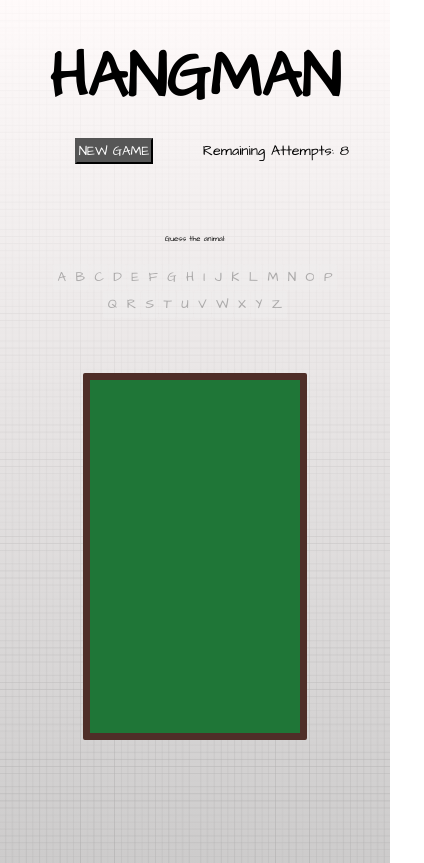
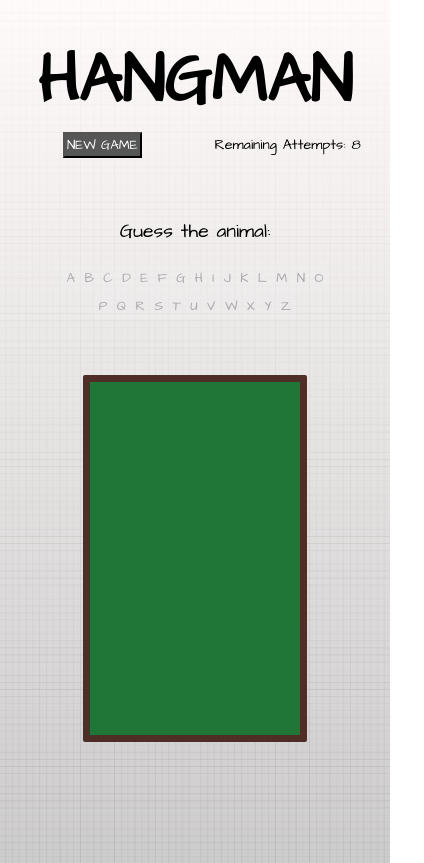
Before and after one commit to pauair/hangman-game, a React app: page / in a window 390 px wide. Shown: the top 863 px of the page, 424 px wide, since content can reach past the window. Built offline with nearby package versions, Linux system fonts and the light colour scheme.

Commit message:
style: fix responsive design, positions and font-size for GameOver and Word components

```diff
--- a/src/HangmanGame.css
+++ b/src/HangmanGame.css
@@ -21,27 +21,26 @@
 }
 
 .hangman-game__header {
-  padding: 3vh;
-  width: 100vw;
+  padding: 4vh;
   height: 5vh;
   align-self: center;
   justify-content: center;
-  font-size: 3.7vh;
+  font-size: 4vh;
   color: rgb(0, 0, 0);
   background-color: transparent;
 }
 
 .hangman-game__body {
-  padding: 1.5vw;
+  padding: 2vw;
   align-items: center;
   display: grid;
-  grid-template-columns: 1fr 1fr;
+  grid-template-columns: 2fr 1fr;
 }
 
 .div__control {
   display: grid;
-  grid-template-columns: 1fr 1fr;
-  justify-content: right;
+  width: 95%;
+  grid-template-columns: 2fr 1fr;
   align-items: center;
   background-color: transparent;
 }
@@ -52,11 +51,10 @@
 }
 
 .p__button {
-  padding: 2vw;
+  padding: 1.5vw;
 }
 
 .button__newgame {
-  margin: 1vw;
   padding: 0.5vw;
   color: white;
   background-color: rgb(86, 86, 86);
@@ -65,7 +63,7 @@
 .div__word-keyboard {
   display: block;
   align-items: center;
-  padding: 1vw;
+  padding: 3vw;
 }
 
 .div__stickman {
@@ -74,6 +72,7 @@
 }
 
 .div__end {
+  z-index: 3;
   position: absolute;
   margin-top: 25vh;
 }
@@ -98,6 +97,10 @@
       padding: 4vh;
   }
 
+  .div__control {
+    grid-template-columns: 1fr 1fr;
+  }
+
   .div__word-keyboard {
     align-items: center;
     grid-row: 1;
@@ -111,6 +114,7 @@
   }
 
   .div__end {
+    z-index: 3;
     margin-top: 20vh;
   }
 
--- a/src/HangmanGame.js
+++ b/src/HangmanGame.js
@@ -74,16 +74,16 @@ function HangmanGame() {
   return (
     <div className='hangman-game'>
       <header className='hangman-game__header'>
-        <h1 class='animate__animated animate__slideInDown'>HANGMAN</h1>
+        <h1 className='animate__animated animate__slideInDown'>HANGMAN</h1>
       </header>
       <div className='div__control'>
-        <p className='div__ control p__button'>{gameState.restart && <button className='button__newgame' onClick={startGame}>NEW GAME</button>}</p>
-        <p className='div__ control p__attempts'>Remaining Attempts: {gameState.remainingAttempts}</p>
+        <p className='div__ control p__button animate__animated animate__fadeInLeft'>{gameState.restart && <button className='button__newgame' onClick={startGame}>NEW GAME</button>}</p>
+        <p className='div__ control p__attempts animate__animated animate__fadeInRight'>Remaining Attempts: {gameState.remainingAttempts}</p>
       </div>
-      <div className='div__end'>
+      <div className='div__end animate__animated animate__fadeInDown'>
         {checkWin() ? <GameOver win={true} onRestartClick={startGame} word={gameState.selectedWord}/> : (checkLoss() && <GameOver win={false} onRestartClick={startGame} word={gameState.selectedWord}/>)}
       </div>
-      <body className='hangman-game__body'>
+      <div className='hangman-game__body animate__animated animate__fadeInUp'>
         <div className='div__word-keyboard'>
           <Word selectedWord={gameState.selectedWord} guessLetters={gameState.guessLetters} />
           <Keyboard onLetterClick={handleGuess} onRestartClick={gameState.restart} remainingAttempts={gameState.remainingAttempts} word={gameState.selectedWord} win={checkWin}/>
@@ -91,7 +91,7 @@ function HangmanGame() {
         <div className='div__stickman'>
           <Hangman remainingAttempts={gameState.remainingAttempts} />
         </div>
-      </body>
+      </div>
     </div>
   );
 }
--- a/src/components/GameOver/GameOver.css
+++ b/src/components/GameOver/GameOver.css
@@ -1,9 +1,10 @@
 .div__game-over {
+    z-index: 2;
     width: 50vw;
     height: 50vh;
     padding-top: 10vh;
     color: white;
-    background-color:rgba(0, 0, 0, 0.725);
+    background-color:rgba(0, 0, 0, 0.861);
     align-content: center;
     border-radius: 2vw;
 }
--- a/src/components/GameOver/GameOver.js
+++ b/src/components/GameOver/GameOver.js
@@ -4,7 +4,7 @@ import './GameOver.css';
 function GameOver({ win, onRestartClick, word}) {
   return (
     <div className="div__game-over">
-      {win ? (<h2 className='div__h2___game-over'class="animate__animated animate__heartBeat">¡ YOU WIN !</h2>) : (<><h2 className='div__h2___game-over' class="animate__animated animate__fadeIn">GAME OVER.</h2> <h3 className='div__h2___game-over'>The word was {word}</h3></>)}
+      {win ? (<h2 className='div__h2___game-over animate__animated animate__heartBeat'>¡ YOU WIN !</h2>) : (<><h2 className='div__h2___game-over' class="animate__animated animate__fadeIn">GAME OVER.</h2> <h3 className='div__h2___game-over'>The word was {word}</h3></>)}
       <button className="button__try-again" onClick={onRestartClick}>TRY AGAIN</button>
     </div>
   );
--- a/src/components/Word/Word.css
+++ b/src/components/Word/Word.css
@@ -8,3 +8,13 @@
     font-size: 3vw;
     padding: 2vw;
 }
+
+@media screen and (max-width: 900px) {
+    .word-div {
+        font-size: 2.3vh;
+    }
+
+    .word-display {
+        font-size: 8vw;
+    }
+}
```
